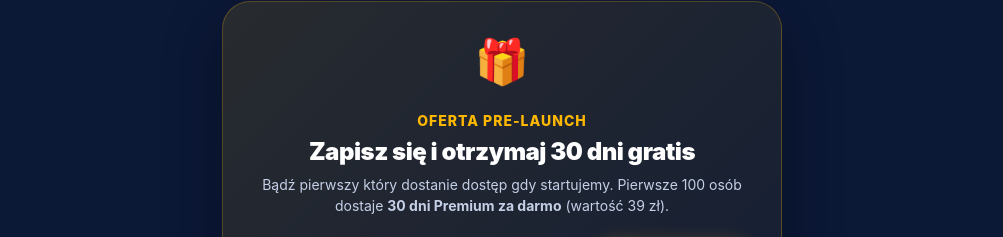
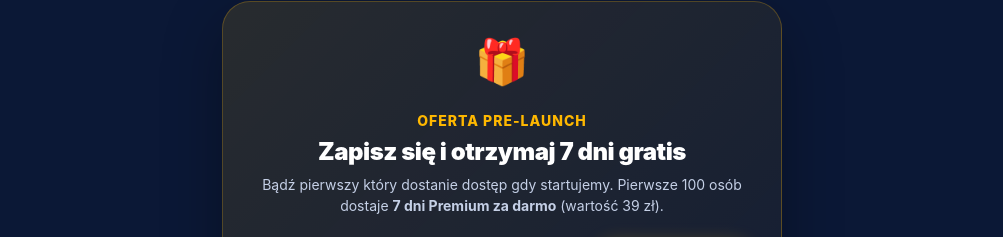
Before and after one commit to pkukla35-bit/finderdom-landing, a website: page index.html in a window 1280 px wide. Shown: the part 3227-3464 px from the top of the page, without its empty margins (138-1141 px from the left). Drawn offline with Linux system fonts and the light colour scheme.

Commit message:
copy(index): promocja pre-launch z 30 dni na 7 dni Premium gratis
- Newsletter homepage: 'Zapisz sie i otrzymaj 7 dni gratis' (bylo 30 dni)
- Pierwsze 100 osob dostaje 7 dni Premium za darmo (wartosc 39 zl)
- Platna subskrypcja 30 dni bez zmian

```diff
--- a/index.html
+++ b/index.html
@@ -463,8 +463,8 @@
   <div class="newsletter">
     <div class="gift">🎁</div>
     <div class="promo">Oferta pre-launch</div>
-    <h2>Zapisz się i otrzymaj 30 dni gratis</h2>
-    <p>Bądź pierwszy który dostanie dostęp gdy startujemy. Pierwsze 100 osób dostaje <strong>30 dni Premium za darmo</strong> (wartość 39 zł).</p>
+    <h2>Zapisz się i otrzymaj 7 dni gratis</h2>
+    <p>Bądź pierwszy który dostanie dostęp gdy startujemy. Pierwsze 100 osób dostaje <strong>7 dni Premium za darmo</strong> (wartość 39 zł).</p>
     <form class="form" id="newsletterForm">
       <input type="email" name="email" required placeholder="twoj@email.pl" autocomplete="email">
       <button type="submit" id="submitBtn">ZAPISZ MNIE</button>
```
